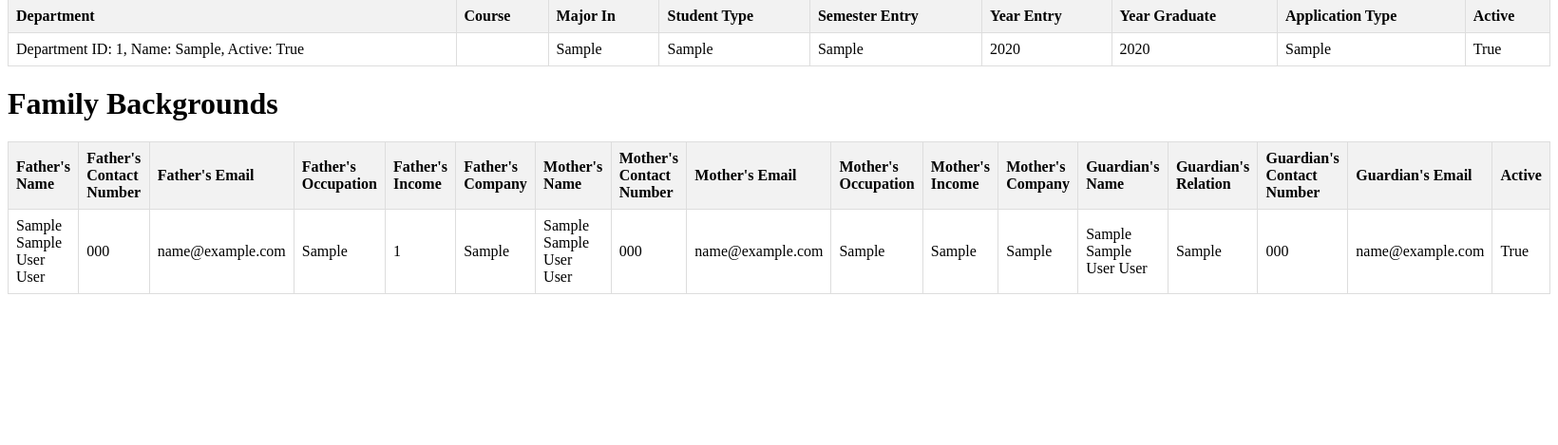
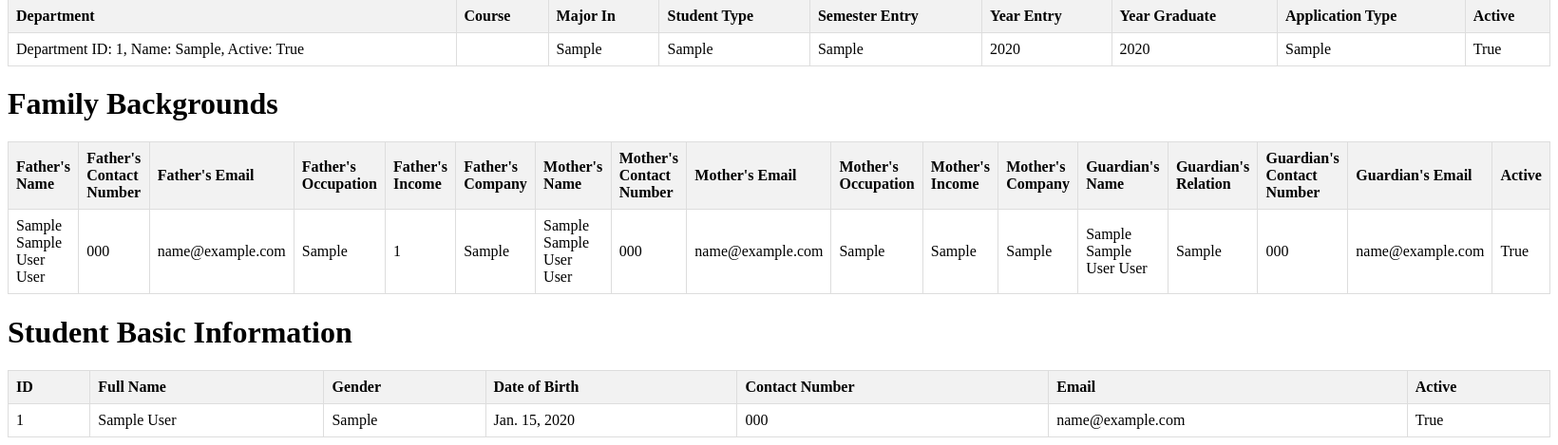
Before and after one commit to npcnon/sis_DangoDbApi, a Django app: page / in a window 1640 px wide. Shown: the part 499-968 px from the top of the page at 95% size. Before the commit the page ends 809 px from the top, so only its background shows below. Run offline with Django 5.2, Linux system fonts and the light colour scheme; tables that the repository leaves empty hold one stand-in row (values such as "Sample post").

Commit message:
added html view for testing 🚀🚀🚀

```diff
--- a/DangoDBApp/admin.py
+++ b/DangoDBApp/admin.py
@@ -1,5 +1,5 @@
 from django.contrib import admin
-from .models import TblDepartment, TblCourse, TblSubjInfo, TblRoomInfo, TblStudentPersonalData, TblStaffInfo, TblAddStaffInfo, TblStudentFamilyBackground, TblStudentAcademicBackground, TblStudentAcademicHistory, TblSchedule, TblUsers
+from .models import TblDepartment, TblCourse, TblSubjInfo, TblRoomInfo, TblStudentPersonalData, TblStaffInfo, TblAddStaffInfo, TblStudentFamilyBackground, TblStudentAcademicBackground, TblStudentAcademicHistory, TblSchedule, TblUsers,TblStudentBasicInfo
 
 # Register your models here
 admin.site.register(TblDepartment)
@@ -14,3 +14,4 @@ admin.site.register(TblStudentAcademicBackground)
 admin.site.register(TblStudentAcademicHistory)
 admin.site.register(TblSchedule)
 admin.site.register(TblUsers)
+admin.site.register(TblStudentBasicInfo)
--- a/DangoDBApp/templates/DangoDBApp/student_data.html
+++ b/DangoDBApp/templates/DangoDBApp/student_data.html
@@ -205,5 +205,34 @@
     {% else %}
     <p>There are no family backgrounds available.</p>
     {% endif %}
+
+    <!-- New Section for Student Basic Info -->
+    <h1>Student Basic Information</h1>
+    {% if student_basic_info %}
+    <table>
+        <tr>
+            <th>ID</th>
+            <th>Full Name</th>
+            <th>Gender</th>
+            <th>Date of Birth</th>
+            <th>Contact Number</th>
+            <th>Email</th>
+            <th>Active</th>
+        </tr>
+        {% for basic_info in student_basic_info %}
+        <tr>
+            <td>{{ basic_info.student_id }}</td>
+            <td>{{ basic_info.first_name }} {{ basic_info.last_name }}</td>
+            <td>{{ basic_info.sex }}</td>
+            <td>{{ basic_info.birth_date }}</td>
+            <td>{{ basic_info.contact_number }}</td>
+            <td>{{ basic_info.email }}</td>
+            <td>{{ basic_info.active }}</td>
+        </tr>
+        {% endfor %}
+    </table>
+    {% else %}
+    <p>There is no student basic information available.</p>
+    {% endif %}
 </body>
 </html>
--- a/DangoDBForWinforms/views.py
+++ b/DangoDBForWinforms/views.py
@@ -4,7 +4,8 @@ from DangoDBApp.models import (
     TblStudentAcademicBackground,
     TblStudentAcademicHistory,
     TblStudentPersonalData,
-    TblDepartment
+    TblDepartment,
+    TblStudentBasicInfo
 )
 
 def display_student_data(request):
@@ -13,11 +14,12 @@ def display_student_data(request):
     academic_histories = TblStudentAcademicHistory.objects.all()
     academic_backgrounds = TblStudentAcademicBackground.objects.all()
     family_backgrounds = TblStudentFamilyBackground.objects.all()
-
+    student_basic_info = TblStudentBasicInfo.objects.all()
     return render(request, './/DangoDBApp//student_data.html', {
         'student_personal_data': student_personal_data,
         'departments': departments,
         'academic_histories': academic_histories,
         'academic_backgrounds': academic_backgrounds,
         'family_backgrounds': family_backgrounds,
+        'student_basic_info': student_basic_info
     })
```
Also changed, not shown: DangoDBApp/models.py (line endings or trailing spaces).
